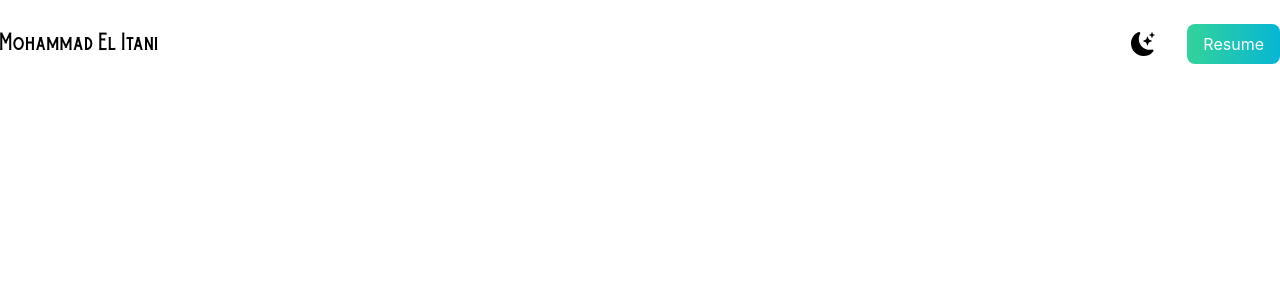
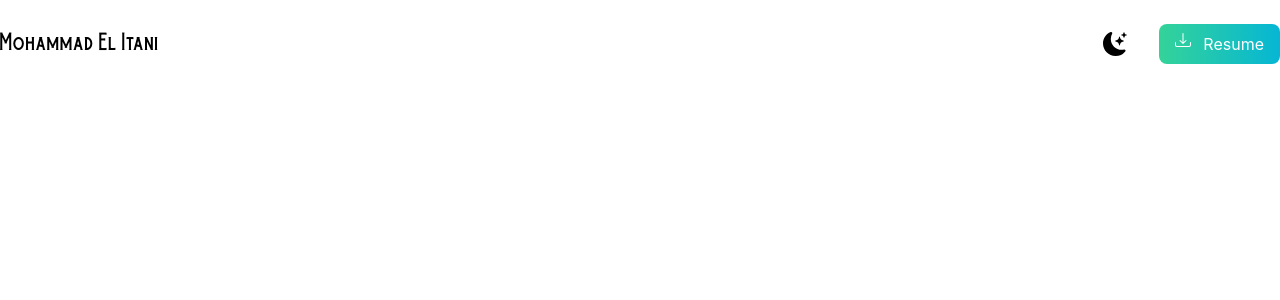
Before and after one commit to MoeElItani/Portfolio-2.0, a Next.js app: page /components/Navbar in a window 1280 px wide. Shown: the top 300 px of the page. Built offline with nearby package versions, Linux system fonts and the light colour scheme.

Commit message:
minor style changes

```diff
--- a/pages/components/Navbar.jsx
+++ b/pages/components/Navbar.jsx
@@ -14,14 +14,15 @@ const Navbar = ({ setDarkMode, darkMode }) => {
             <li>
                <BsFillMoonStarsFill
                   onClick={() => setDarkMode(!darkMode)}
-                  className='cursor-pointer text-2xl dark:text-gray-300'
+                  className='cursor-pointer text-2xl dark:text-gray-300 '
                />
             </li>
             <a
                href='https://download1505.mediafire.com/myb9tqf90dxg/oob8whjy4klync4/Mohammad+El+Itani+-+Resume.pdf'
                download
-               className='bg-gradient-to-r from-emerald-400 to to-cyan-500 text-white px-4 py-2 rounded-lg ml-8'
+               className='bg-gradient-to-r from-emerald-400 to to-cyan-500 text-white  px-4 py-2 rounded-lg ml-8 flex justify-center items-center gap-3'
             >
+               <BsDownload className='animate-bounce' />
                <button>Resume</button>
             </a>
          </ul>
```
